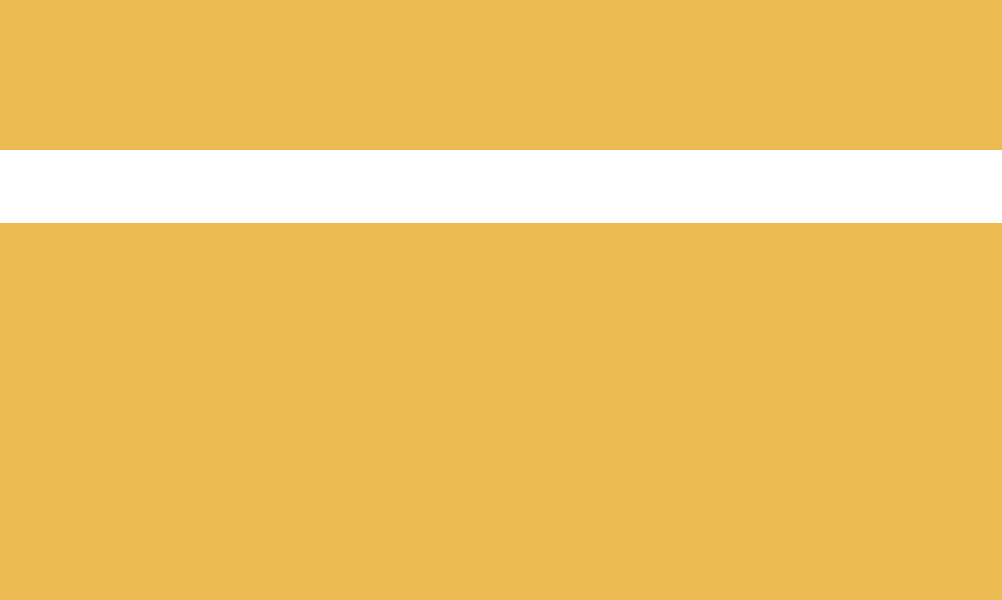
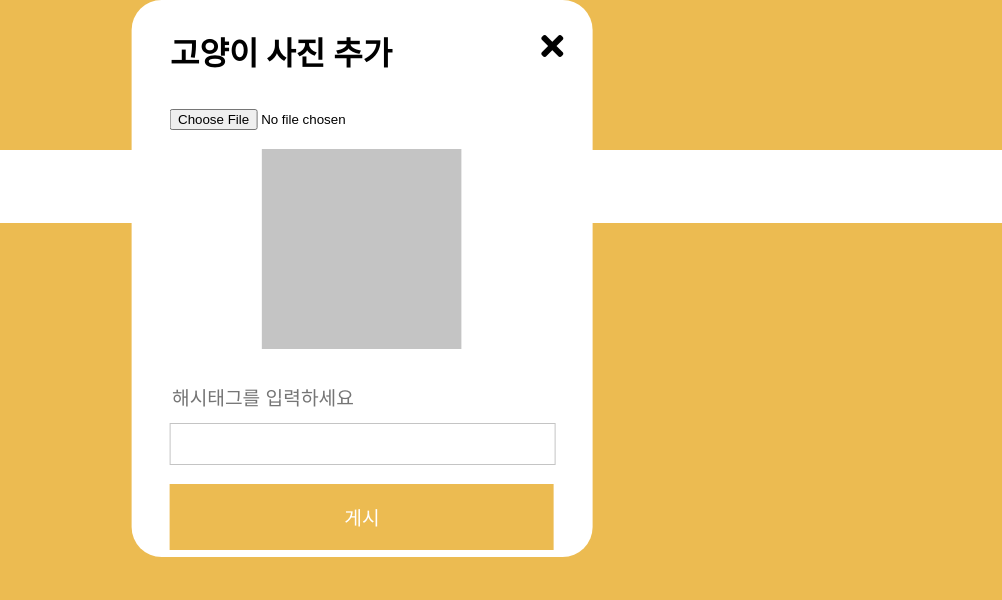
Before and after one commit to mei-zy/naya-nyang, a website: page public/index.html in a window 1280 px wide. Shown: the top 600 px of the page, 278-1280 px from the left. Drawn offline with Linux system fonts and the light colour scheme.

Commit message:
✨ feat: add modal layout

```diff
--- a/public/css/style.css
+++ b/public/css/style.css
@@ -30,3 +30,88 @@ body{
 .hidden {
 	display: none;
 }
+
+.post-modal{
+	position: absolute;
+	top: 0%;
+	left: 50%;
+	padding: 3%;
+	width: 30vw;
+	height: 60vh;
+	transform: translateX(-50%);
+	background-color: white;
+	border-radius: 30px;
+}
+.post-modal h2{
+	font-weight: bold;
+	font-size: 2rem;
+	margin-bottom: 10%;
+}
+
+.close-modal{
+	position: absolute;
+	top:5%;
+	right:5%;
+	border: none;
+	background-color: transparent;
+	font-size: 2rem;
+	cursor: pointer;
+}
+
+.upload-file{
+	margin-bottom: 5%;
+}
+
+
+.uploaded-image{
+	margin: auto;
+	width: 200px;
+	height: 200px;
+	overflow: hidden;
+	margin-bottom: 10%;
+}
+
+.uploaded-image img{
+	width: 100%;
+	height: 100%;
+}
+
+.post-modal label{
+	display: block;
+}
+
+
+
+
+
+#tag{
+	outline: none;
+	border: none;
+	width: 100%;
+	font-size: 1.2rem;
+	margin-bottom: 3%;
+}
+
+#tag:focus{
+	border-bottom: 1px solid black;
+}
+
+
+.post-modal .description{
+	border: 1px solid #C4C4C4;
+	margin-bottom: 5%;
+	width: 100%;
+	height: 5vh;
+	overflow: hidden;
+}
+
+.submit-btn{
+	background-color: #ECBB51;
+	border: none;
+	padding: 5%;
+	width: 100%;
+	color:white;
+	text-align: center;
+	font-size: 1.2rem;
+	cursor: pointer;
+}
--- a/public/index.html
+++ b/public/index.html
@@ -71,7 +71,7 @@
         <h2>내가 좋아하는 고양이들</h2>
         <!-- 좋아한 리스트  -->
       </section>
-      <section class="post-modal hidden">
+      <section class="post-modal">
         <h2>고양이 사진 추가</h2>
 
         <form action="#" method="post" class="post-form">
@@ -82,15 +82,17 @@
               <i class="fas fa-times"></i>
             </button>
             <!-- 세개 -->
-            <input class="input-file" type="file" accept="image/*" />
-            <button class="upload">업로드</button>
-            <img class="uploaded-image" alt="이미지 업로드" />
-
+						<div class="upload-file">
+							<input id="upload" type="file" accept="image/*" />
+						</div>
+						<div class="uploaded-image">
+							<img src="img/image_blank.jpg" alt="업로드한 이미지" />
+						</div>
             <label for="tag">
               <input type="text" id="tag" placeholder="해시태그를 입력하세요" />
             </label>
             <p role="textbox" class="description" contenteditable="true" aria-multiline="true"></p>
-            <button type="submit" class="submint-btn">게시</button>
+            <button type="submit" class="submit-btn">게시</button>
           </fieldset>
         </form>
       </section>
```
Also changed, not shown: public/img/image_blank.jpg (added).
